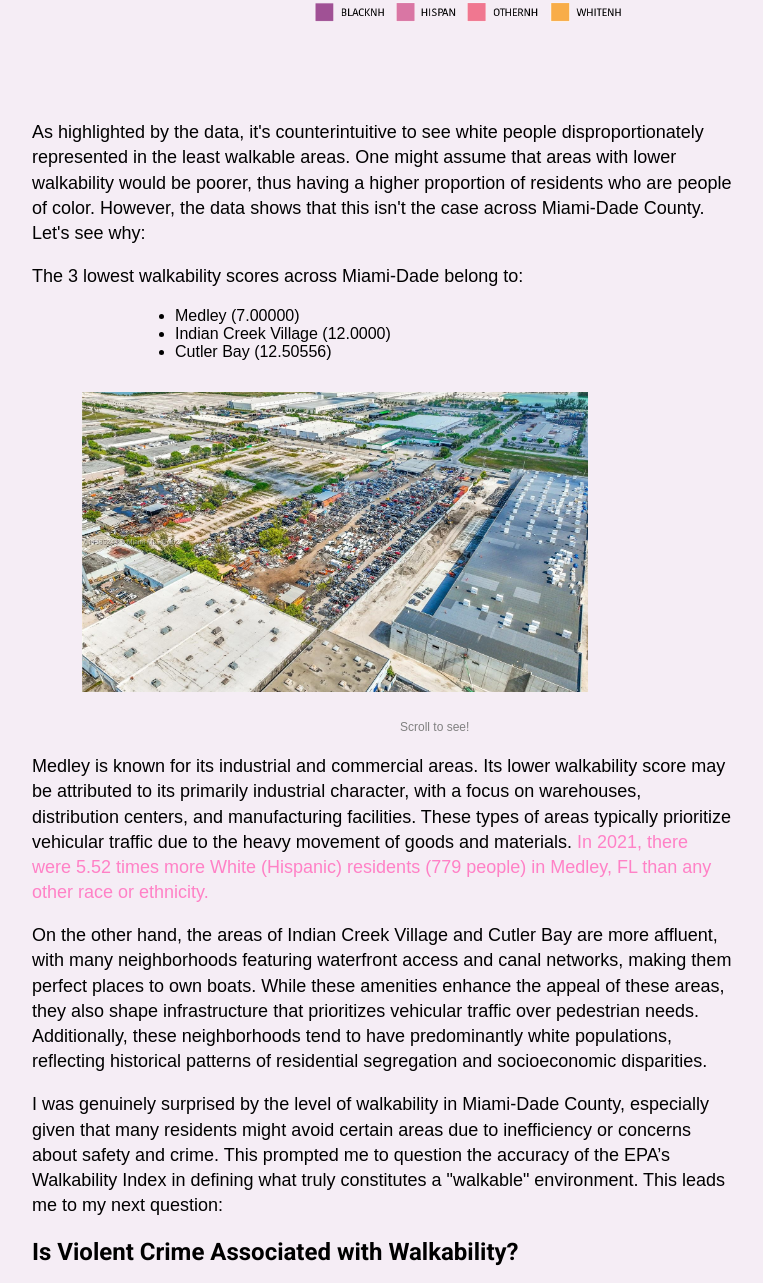
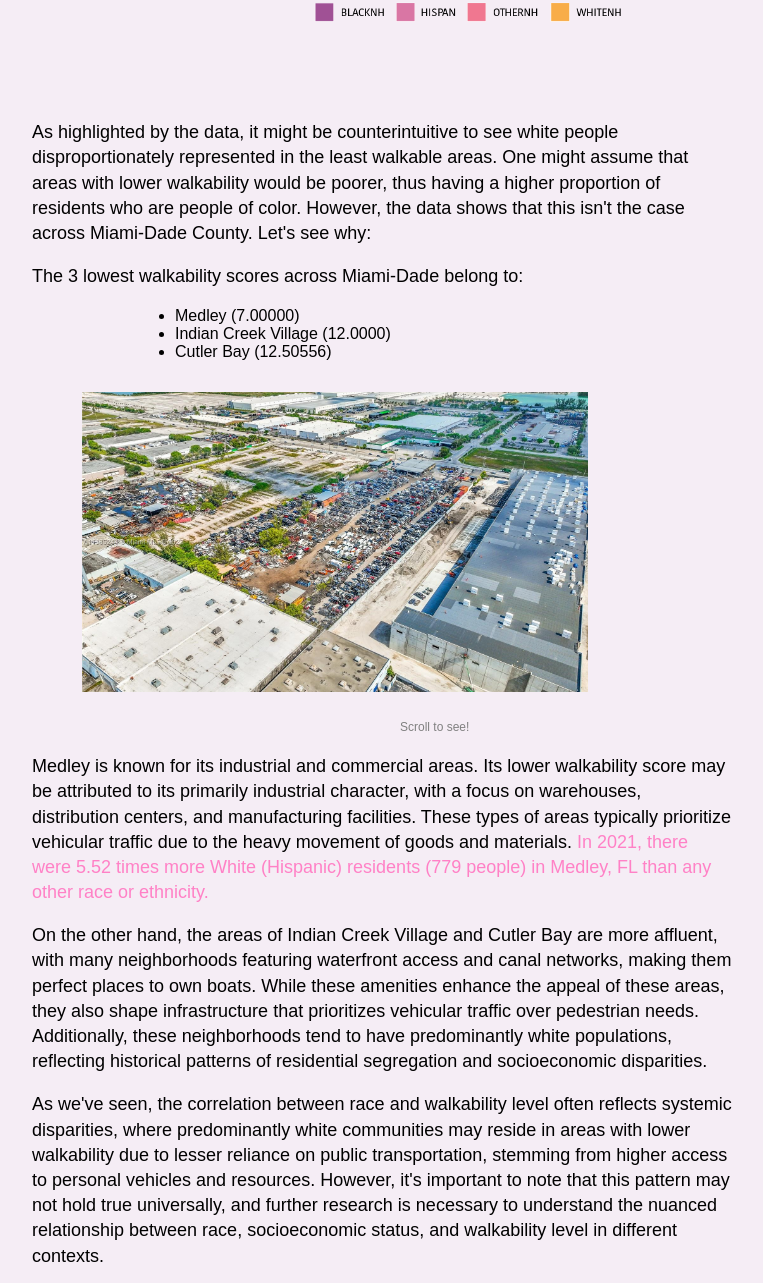
Before and after one commit to farinnaizq/farinnaizq.github.io, a plain HTML site: page walkability/index.html in a window 1280 px wide. Shown: the part 3340-4623 px from the top of the page, without its empty margins (258-1021 px from the left). Drawn offline with nearby package versions, Linux system fonts and the light colour scheme; no server answers.

Commit message:
Update index.html

```diff
--- a/walkability/index.html
+++ b/walkability/index.html
@@ -86,7 +86,7 @@
         <p>For anyone wondering, the sections that are least walkable include parts of the <a href=https://www.nps.gov/ever/index.htm>Everglades</a>, <a href=https://www.nps.gov/bisc/index.htm>Biscayne National Park</a>, and <a href="https://myfwc.com/recreation/cooperative/big-cypress/#:~:text=Big%20Cypress%20WMA%20consists%20of,protecting%20the%20area's%20unique%20ecosystem.">Cypress Wildlife Management Area</a> - all are protected ecosystems that are (likely) uninhabited by humans. </p>
         <p>Let’s take a closer look into the demographics of Miami-Dade's various neighborhoods, examining how their walkability levels correlate with resident profiles. </p>
         <img id="race" class="race-image" src="images/race.png">
-        <p>As highlighted by the data, it's counterintuitive to see white people disproportionately represented in the least walkable areas. One might assume that areas with lower walkability would be poorer, thus having a higher proportion of residents who are people of color. However, the data shows that this isn't the case across Miami-Dade County. Let's see why:</p>
+        <p>As highlighted by the data, it might be counterintuitive to see white people disproportionately represented in the least walkable areas. One might assume that areas with lower walkability would be poorer, thus having a higher proportion of residents who are people of color. However, the data shows that this isn't the case across Miami-Dade County. Let's see why:</p>
         <p>The 3 lowest walkability scores across Miami-Dade belong to:</p>
         <ul>
             <li> Medley (7.00000)</li>
@@ -103,6 +103,7 @@
         <p class="scroll-to-see">Scroll to see!</p>
         <p>Medley is known for its industrial and commercial areas.  Its lower walkability score may be attributed to its primarily industrial character, with a focus on warehouses, distribution centers, and manufacturing facilities. These types of areas typically prioritize vehicular traffic due to the heavy movement of goods and materials. <a href="https://datausa.io/profile/geo/medley-fl/#:~:text=925%20people-,In%202021%2C%20there%20were%205.52%20times%20more%20White%20(Hispanic),are%20hispanic%20(925%20people).">In 2021, there were 5.52 times more White (Hispanic) residents (779 people) in Medley, FL than any other race or ethnicity.</a></p>
         <p> On the other hand, the areas of Indian Creek Village and Cutler Bay are more affluent, with many neighborhoods featuring waterfront access and canal networks, making them perfect places to own boats. While these amenities enhance the appeal of these areas, they also shape infrastructure that prioritizes vehicular traffic over pedestrian needs. Additionally, these neighborhoods tend to have predominantly white populations, reflecting historical patterns of residential segregation and socioeconomic disparities. </p>
+        <p>As we've seen, the correlation between race and walkability level often reflects systemic disparities, where predominantly white communities may reside in areas with lower walkability due to lesser reliance on public transportation, stemming from higher access to personal vehicles and resources. However, it's important to note that this pattern may not hold true universally, and further research is necessary to understand the nuanced relationship between race, socioeconomic status, and walkability level in different contexts.</p>
         <p>I was genuinely surprised by the level of walkability in Miami-Dade County, especially given that many residents might avoid certain areas due to inefficiency or concerns about safety and crime. This prompted me to question the accuracy of the EPA’s Walkability Index in defining what truly constitutes a "walkable" environment. This leads me to my next question:</p>
         <h2> Is Violent Crime Associated with Walkability?</h2>
         <p>I aimed to analyze how crime rates varied across different levels of walkability in Miami-Dade County, with a specific focus on Opa-Locka, a neighborhood often perceived by residents as "dangerous" or "the hood." Given the prevalence of these perceptions, I sought to investigate whether they were grounded in reality or influenced by biases, particularly concerning the predominantly black population in the area. My objective was to explore the relationship between walkability and crime rates and assess the validity of these claims about Opa-Locka. To accomplish this, I utilized crime data from the FBI’s Uniform Crime Reporting Program for 2019 and integrated it with the Walkability Index for analysis.</p>
```
